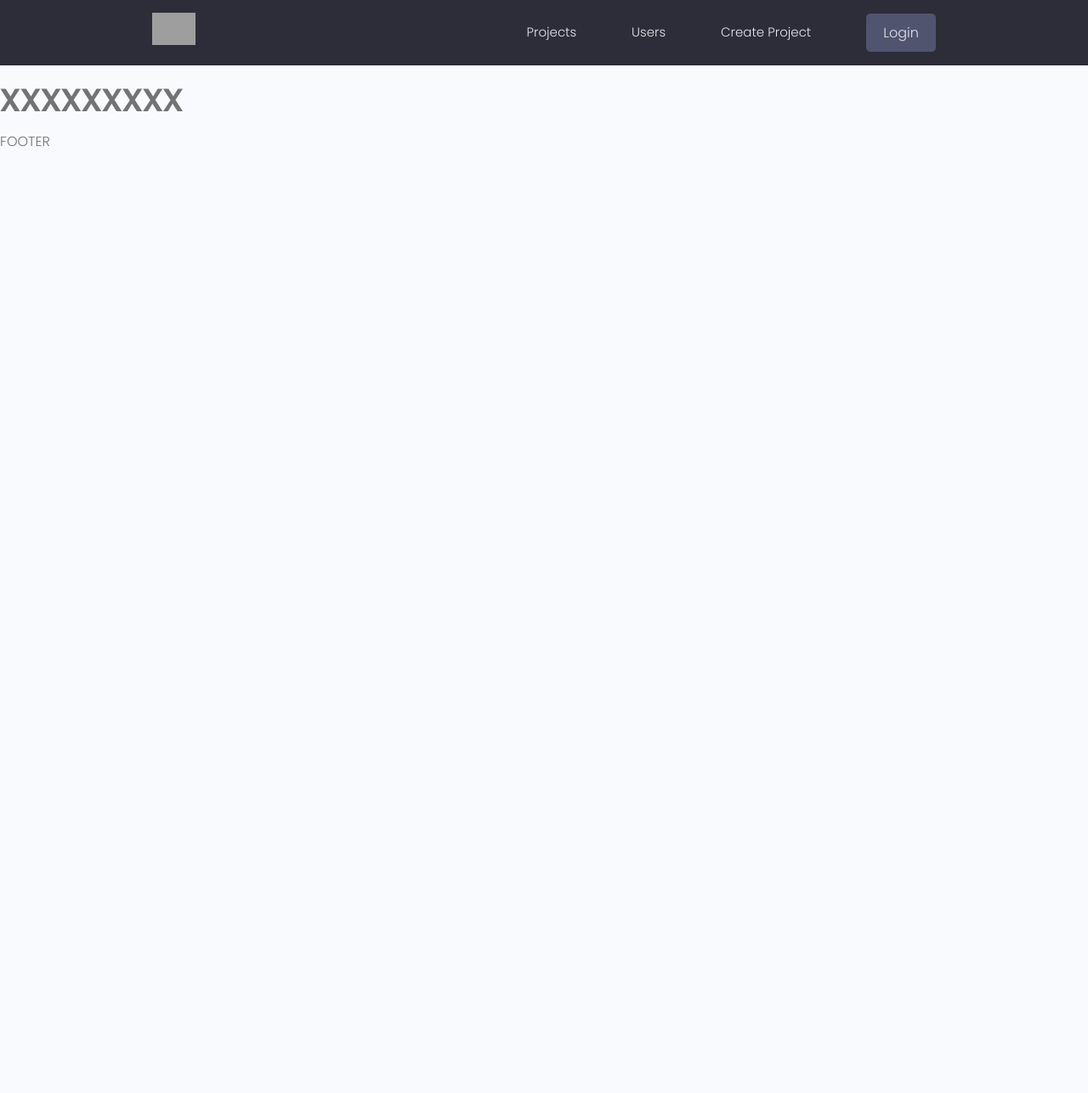
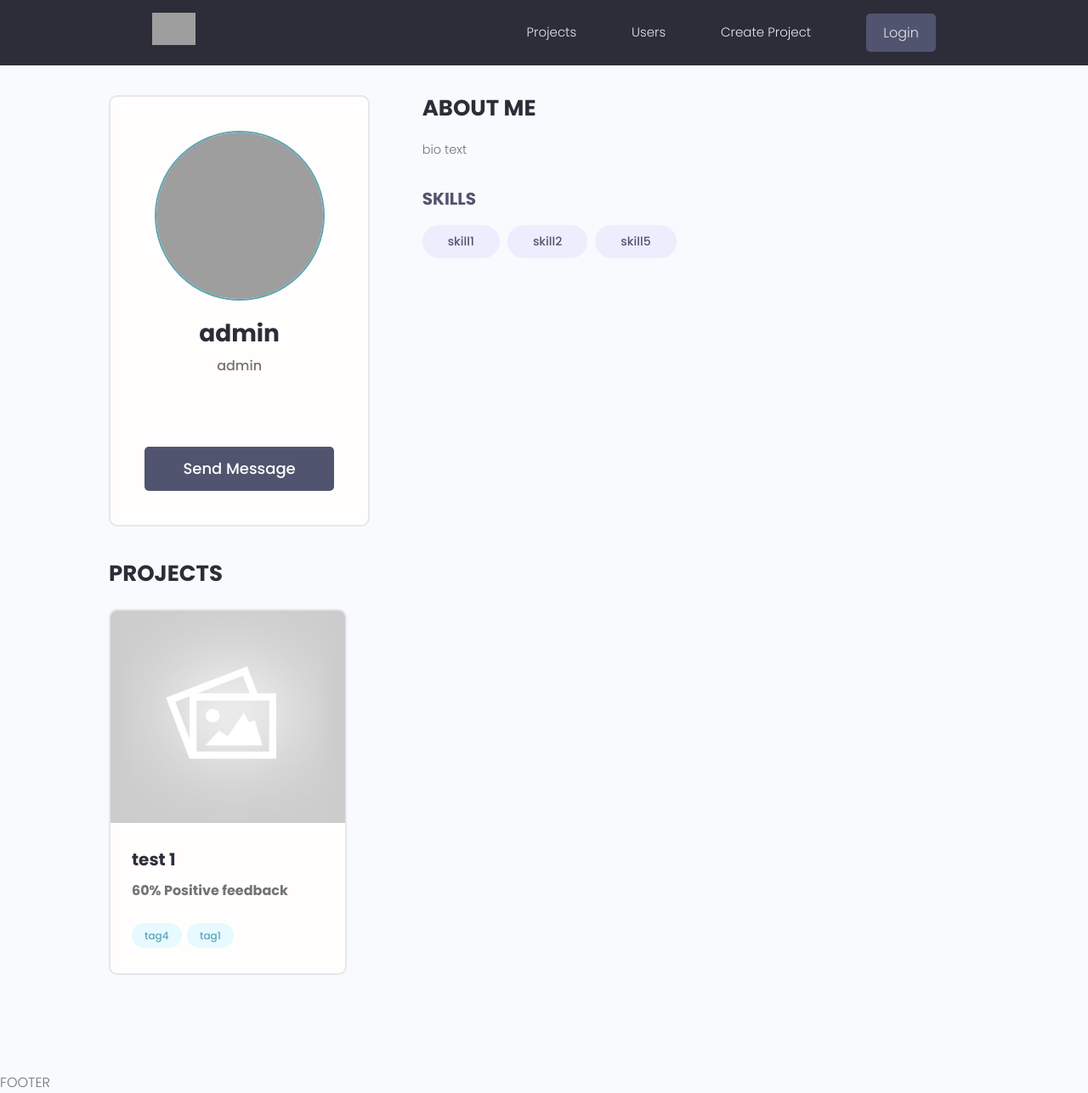
Before and after one commit to co01l3r/social_network_dj, a Django app: page /users/profile/1c5d0ef7-c38b-4c06-a104-3725629c45f0/ in a window 1280 px wide. Shown: the whole page at 85% size. Before the commit the page ends 172 px from the top, so only its background shows below. Run offline with Django 4.2, Linux system fonts and the light colour scheme; data comes from the database, SQL or seed files in the repository; both versions use the stored data as it was after the commit; some libraries are stand-ins or nearby versions; grey boxes are pictures that could not be loaded.

Commit message:
add user profile template and render user data from models

```diff
--- a/users/templates/users/profiles.html
+++ b/users/templates/users/profiles.html
@@ -49,7 +49,7 @@
                 </p>
 
                 <div class="dev__skills">
-                  {% for skill in profile.skill_set.all %}
+                  {% for skill in profile.skill_set.all|slice:"3" %}
                   <span class="tag tag--pill tag--main">
                     <small>{{skill}}</small>
                   </span>
@@ -61,10 +61,6 @@
           </div>
           {% endfor %}
 
-
-
-
-
         </div>
       </div>
     </section>
--- a/users/templates/users/user_profile.html
+++ b/users/templates/users/user_profile.html
@@ -6,7 +6,77 @@
 <body>
 {% extends 'main.html' %}
 {% block content %}
-<h1>xxxxxxxxx</h1>
+ <main class="profile my-md">
+    <div class="container">
+      <div class="layout">
+        <div class="column column--1of3">
+          <div class="card text-center">
+            <div class="card__body dev">
+              <img class="avatar avatar--xl" src="{{ profile.profile_picture.url }}" />
+              <h2 class="dev__name">{{profile.name}}</h2>
+              <p class="dev__title">{{profile.user_info}}</p>
+              <ul class="dev__social">
+
+                {% if profile.user_website %}
+                <li>
+                  <a title="Personal Website" href="{{profile.user_website}}" target="_blank"><i class="im im-globe"></i></a>
+                </li>
+                {% endif %}
+
+              </ul>
+              <a href="#" class="btn btn--sub btn--lg">Send Message </a>
+            </div>
+          </div>
+        </div>
+        <div class="column column--2of3">
+          <div class="devInfo">
+            <h3 class="devInfo__title">About Me</h3>
+            <p class="devInfo__about">
+              {{profile.user_bio}}
+            </p>
+          </div>
+          <div class="devInfo">
+              <h3 class="devInfo__subtitle">Skills</h3>
+              <div class="devInfo__otherSkills">
+                {% for skill in profile.skill_set.all %}
+                <span class="tag tag--pill tag--sub tag--lg">
+                  <small>{{skill}}</small>
+                </span>
+                {% endfor %}
+
+              </div>
+            </div>
+          </div>
+          <div class="devInfo">
+            <h3 class="devInfo__title">Projects</h3>
+            <div class="grid grid--two">
+              {% for project in profile.project_set.all %}
+              <div class="column">
+                <div class="card project">
+                  <a href="{% url 'project' project.id %}" class="project">
+                    <img class="project__thumbnail" src="{{project.featured_image.url}}" alt="project thumbnail" />
+                    <div class="card__body">
+                      <h3 class="project__title">{{project.title}}</h3>
+                      <p class="project--rating">
+                        <span style="font-weight: bold;">{{project.vote_ratio}}% Positive feedback</span>
+                      </p>
+                      {% for tag in project.tags.all %}
+                    <span class="tag tag--pill tag--main">
+                      <small>{{tag}}</small>
+                    </span>
+                      {% endfor %}
+                      </div>
+                    </div>
+                  </a>
+                </div>
+              </div>
+              {% endfor %}
+            </div>
+          </div>
+        </div>
+      </div>
+    </div>
+  </main>
 {% endblock content%}
 </body>
 </html>
--- a/users/views.py
+++ b/users/views.py
@@ -9,4 +9,6 @@ def profiles(request):
 
 
 def userProfile(request, pk):
-    return render(request, 'users/user_profile.html')
+    profile = Profile.objects.get(id=pk)
+    context = {'profile': profile}
+    return render(request, 'users/user_profile.html', context)
```
Also changed, not shown: db.sqlite3.
